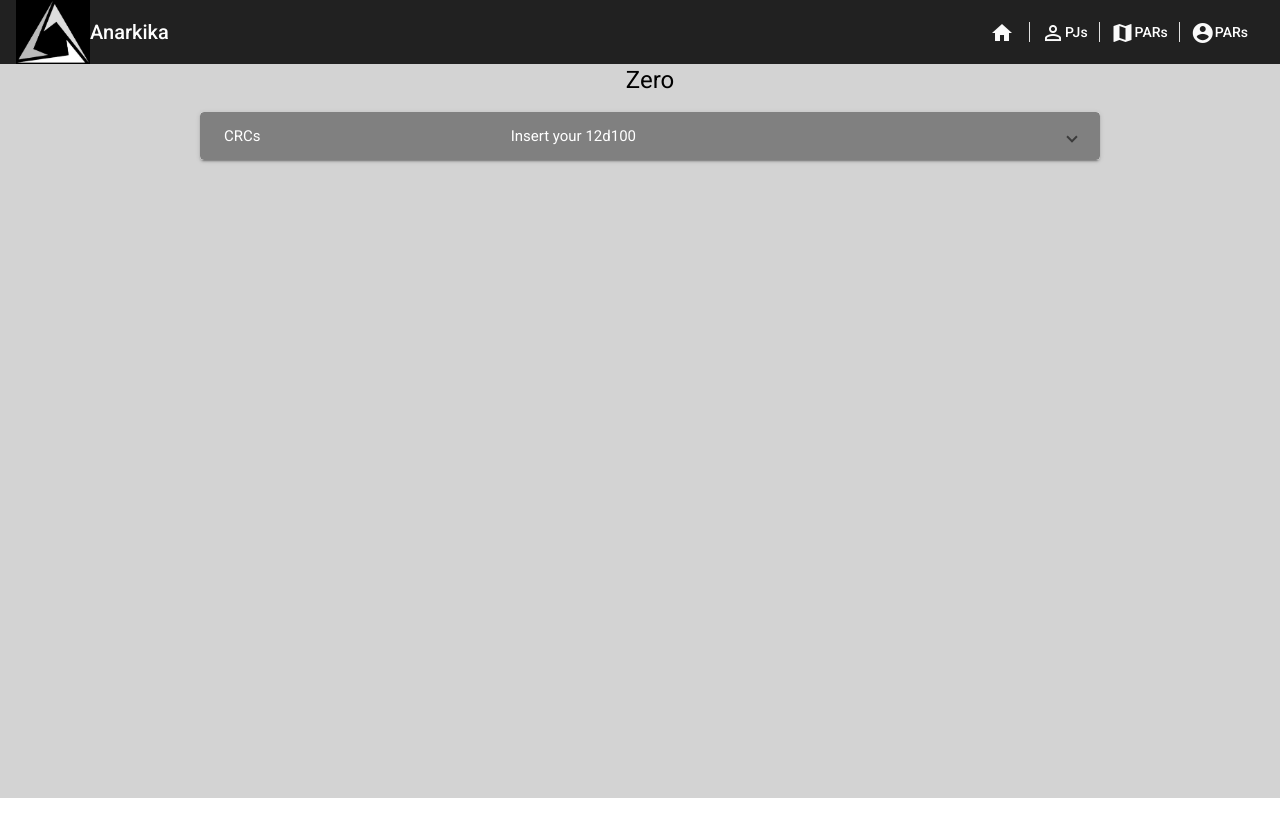
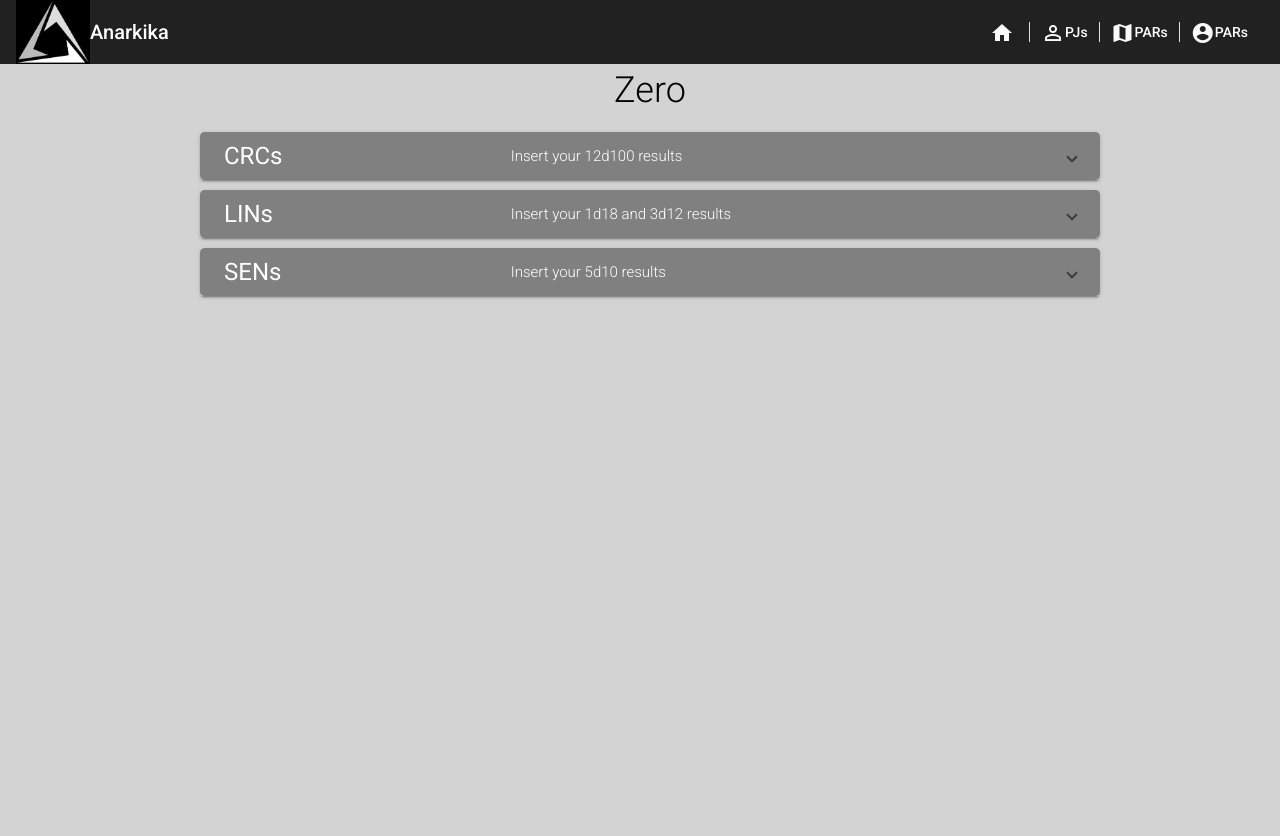
Before and after one commit to Duduz7/Pseudokika2, an Angular app: page /zero in a window 1280 px wide. Shown: the top 836 px of the page. Before the commit the page ends 800 px from the top, so only its background shows below. Built offline with nearby package versions, Linux system fonts and the light colour scheme.

Commit message:
more css, need to research further into angular flex-layout

```diff
--- a/src/app/zero/zero.component.css
+++ b/src/app/zero/zero.component.css
@@ -1,6 +1,9 @@
-#zero {background-color: lightgray; height: 91.7%; width: 100%;}
-.form1 {width: 900px; padding: 0 200px;}
-.main-title {text-align: center;}
-.crcheader {background-color: gray;}
+#zero {background-color: lightgray; height: 1200px; width: 100%;}
+.main-form {width: 900px; padding: 0 200px; margin: auto;}
+.forms {margin: 10px 0;}
+.main-title {padding: 10px;text-align: center; font-size: 36px; font-weight: 350;}
+.header {background-color: gray; background: gray !important;}
+.title {color: white; font-weight: 400; font-size: 24px;}
+.description {color: white; font-weight: 300}
 .mat-form-field {margin: 10px 0 0 10px;}
 .mat-expansion-panel-body {margin: auto;}
--- a/src/app/zero/zero.component.html
+++ b/src/app/zero/zero.component.html
@@ -1,14 +1,15 @@
 <div id="zero">
-    <div class="form1">
+    <div class="main-form">
         <h1 class="main-title">Zero</h1>
+        <div class="forms">
             <mat-accordion>
                 <mat-expansion-panel>
-                <mat-expansion-panel-header class="crcheader">
-                <mat-panel-title style="color: white;">
+                    <mat-expansion-panel-header class="header">
+                    <mat-panel-title class="title">
                         CRCs
                     </mat-panel-title>
-                <mat-panel-description style="color: white;">
-                    Insert your 12d100
+                    <mat-panel-description class="description">
+                        Insert your 12d100 results
                     </mat-panel-description>
                     </mat-expansion-panel-header>
                     <mat-form-field appearance="fill">
@@ -64,4 +65,70 @@
                 </mat-expansion-panel>
             </mat-accordion>
         </div>
+        <div class="forms">
+            <mat-accordion>
+                <mat-expansion-panel>
+                    <mat-expansion-panel-header class="header">
+                    <mat-panel-title class="title">
+                        LINs
+                    </mat-panel-title>
+                    <mat-panel-description class="description">
+                        Insert your 1d18 and 3d12 results
+                    </mat-panel-description>
+                    </mat-expansion-panel-header>
+                    <mat-form-field appearance="fill">
+                        <mat-label>LINest</mat-label>
+                        <input matInput type="number">
+                    </mat-form-field>
+                    <mat-form-field appearance="fill">
+                        <mat-label>LINfam</mat-label>
+                        <input matInput type="number">
+                    </mat-form-field>
+                    <mat-form-field appearance="fill">
+                        <mat-label>LINocu</mat-label>
+                        <input matInput type="number">
+                    </mat-form-field>
+                    <mat-form-field appearance="fill">
+                        <mat-label>LINrec</mat-label>
+                        <input matInput type="number">
+                    </mat-form-field>
+                </mat-expansion-panel>
+            </mat-accordion>
         </div>
+        <div class="forms">
+            <mat-accordion>
+                <mat-expansion-panel>
+                    <mat-expansion-panel-header class="header">
+                    <mat-panel-title class="title">
+                        SENs
+                    </mat-panel-title>
+                    <mat-panel-description class="description">
+                        Insert your 5d10 results
+                    </mat-panel-description>
+                    </mat-expansion-panel-header>
+                    <mat-form-field appearance="fill">
+                        <mat-label>Vista</mat-label>
+                        <input matInput type="number">
+                    </mat-form-field>
+                    <mat-form-field appearance="fill">
+                        <mat-label>Oido</mat-label>
+                        <input matInput type="number">
+                    </mat-form-field>
+                    <mat-form-field appearance="fill">
+                        <mat-label>Olfato</mat-label>
+                        <input matInput type="number">
+                    </mat-form-field>
+                    <br>
+                    <mat-form-field appearance="fill">
+                        <mat-label>Gusto</mat-label>
+                        <input matInput type="number">
+                    </mat-form-field>
+                    <mat-form-field appearance="fill">
+                        <mat-label>Tacto</mat-label>
+                        <input matInput type="number">
+                    </mat-form-field>
+                </mat-expansion-panel>
+            </mat-accordion>
+        </div>
+    </div>
+</div>
```
Lines whose indentation alone changed are shown as unchanged.
